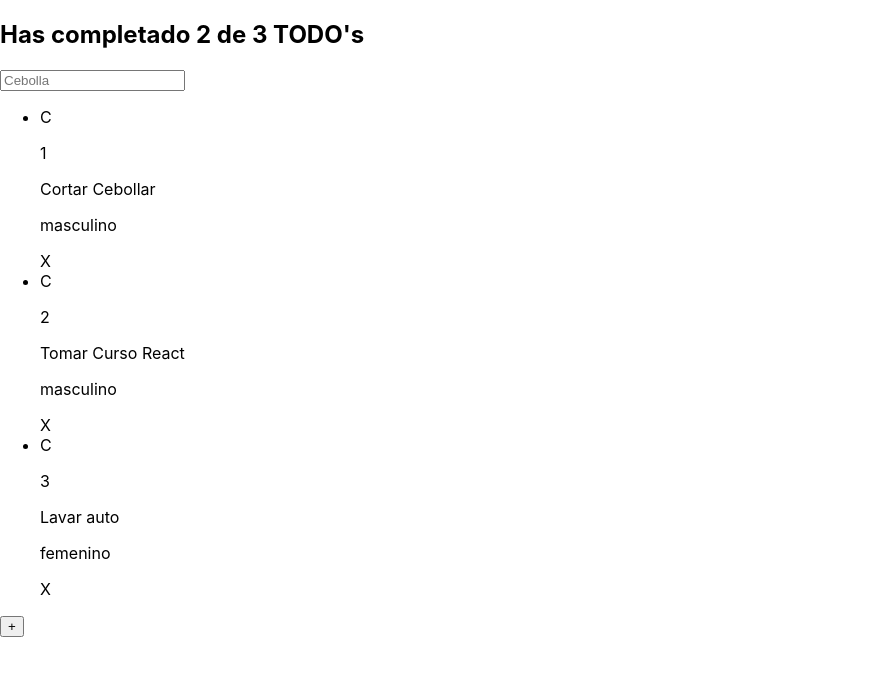
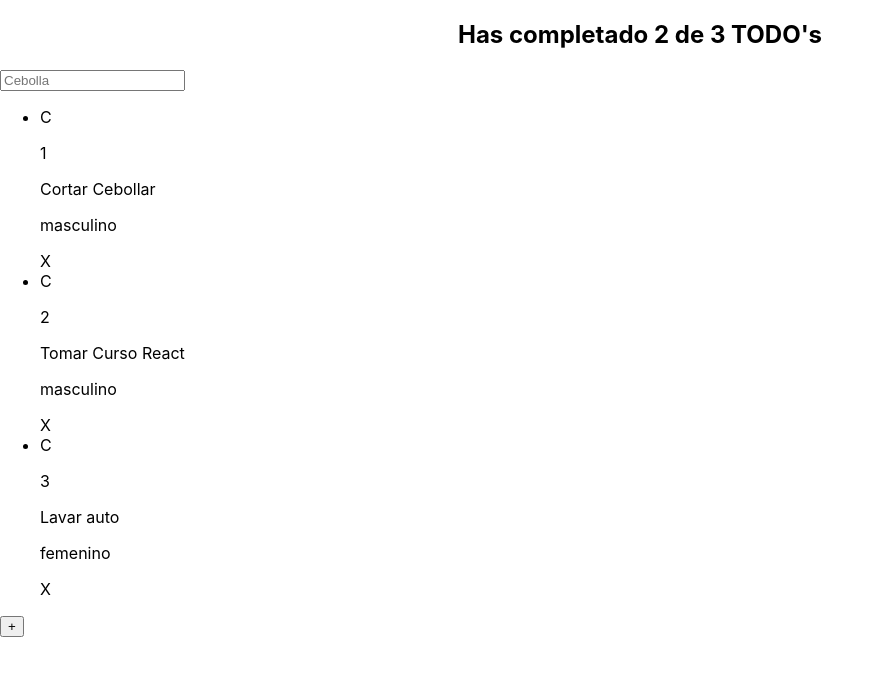
Before and after one commit to hermsale/todoApp-react, a React (Create React App) app: page / in a window 1280 px wide. Shown: the top 676 px of the page, without its empty margins (0-884 px from the left). Built offline with nearby package versions, Linux system fonts and the light colour scheme.

Commit message:
se agrego estilos con una hoja externa

```diff
--- /dev/null
+++ b/src/TodoCounter.css
@@ -0,0 +1,4 @@
+.TodoCounter{
+    font-size: 24px;
+    text-align: center;
+}
--- a/src/TodoCounter.js
+++ b/src/TodoCounter.js
@@ -1,8 +1,10 @@
 import React from 'react';
+import './TodoCounter.css';
+
 
 function TodoCounter () {
     return(
-        <h2> Has completado 2 de 3 TODO's</h2>
+        <h2 className='TodoCounter'> Has completado 2 de 3 TODO's</h2>
     );
 }
 
```
